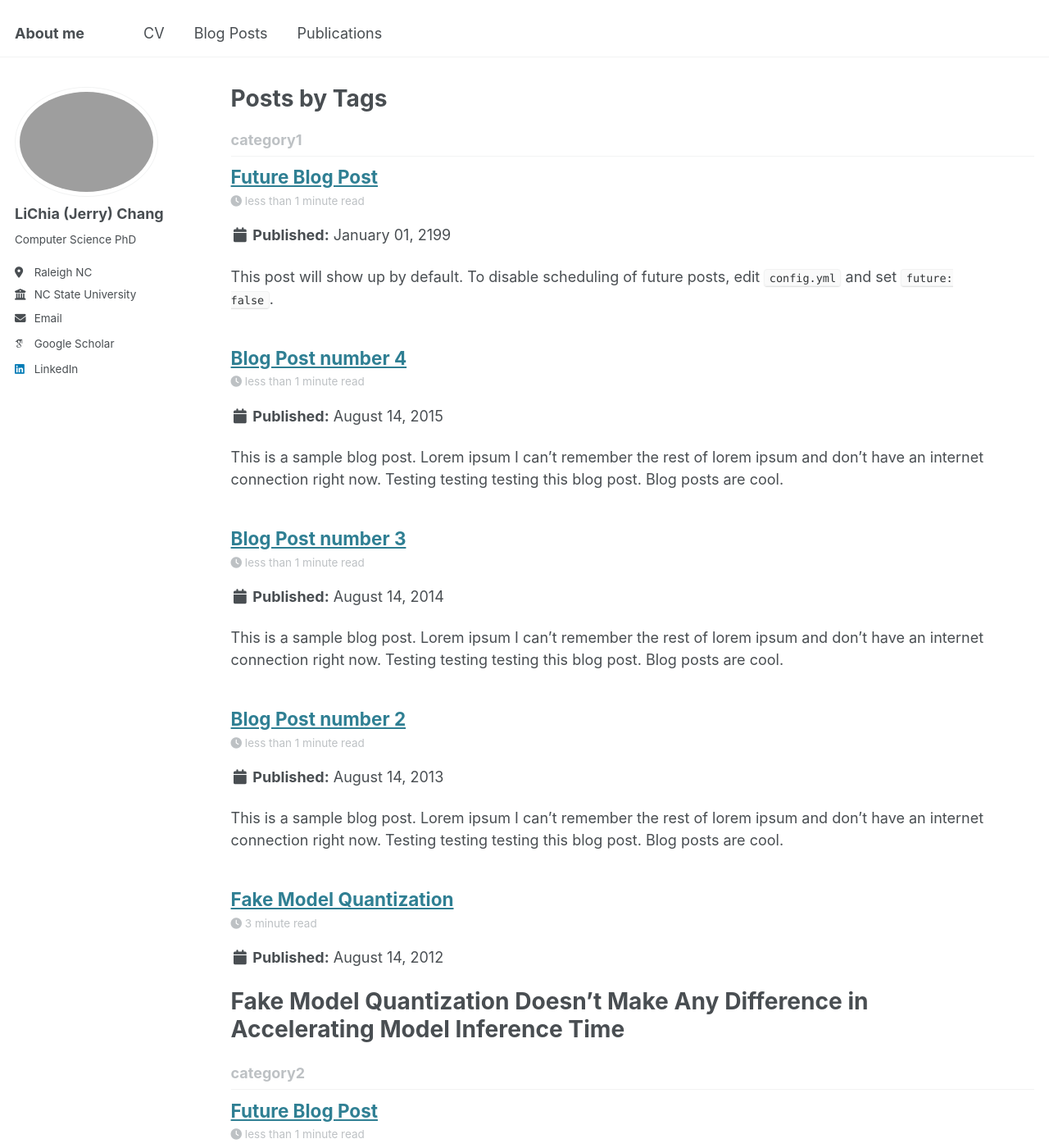
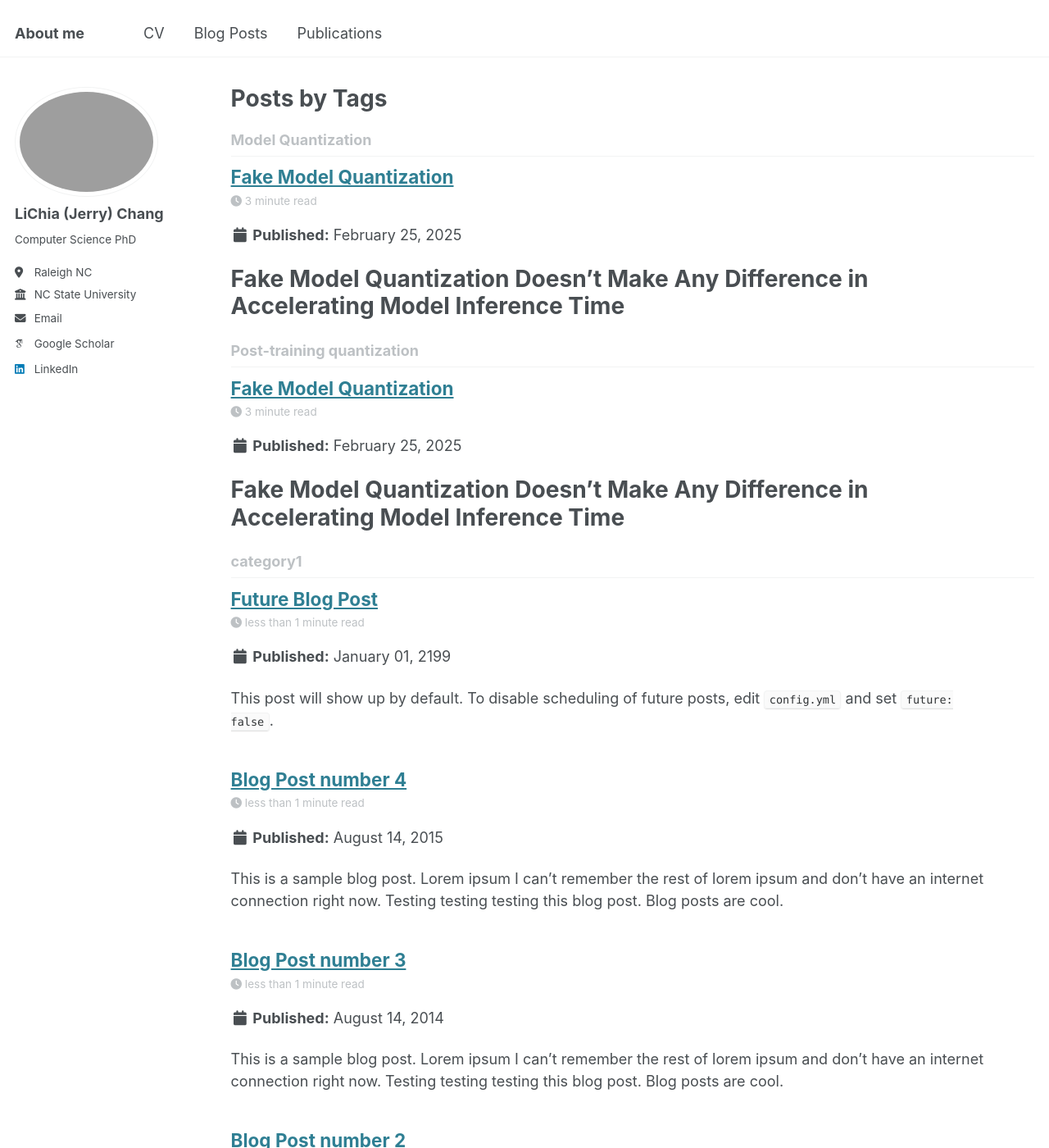
Before and after one commit to lichchang/lichchang.github.io, a Jekyll site: the page built from _pages/tag-archive.html, in a window 1280 px wide and 1400 px high. Shown: the whole window at 82% size. Built offline with Jekyll 4.4.1, drawn with Linux system fonts in a browser that asks for light colours; some web fonts are replaced; some of the changed text lies outside the part shown.

Commit message:
Update 2025-02-25-blog-post-1.md

```diff
--- a/_posts/2025-02-25-blog-post-1.md
+++ b/_posts/2025-02-25-blog-post-1.md
@@ -1,11 +1,10 @@
 ---
 title: 'Fake Model Quantization'
-date: 2012-08-14
-permalink: /posts/2012/08/blog-post-1/
+date: 2025-02-25
+permalink: /posts/2025/02/Fake-Model-Quantization/
 tags:
-  - cool posts
-  - category1
-  - category2
+  - Model Quantization
+  - Post-training quantization
 ---
 
 
```
Also changed, not shown: other parts of _posts/2025-02-25-blog-post-1.md (+0 -10 lines).
